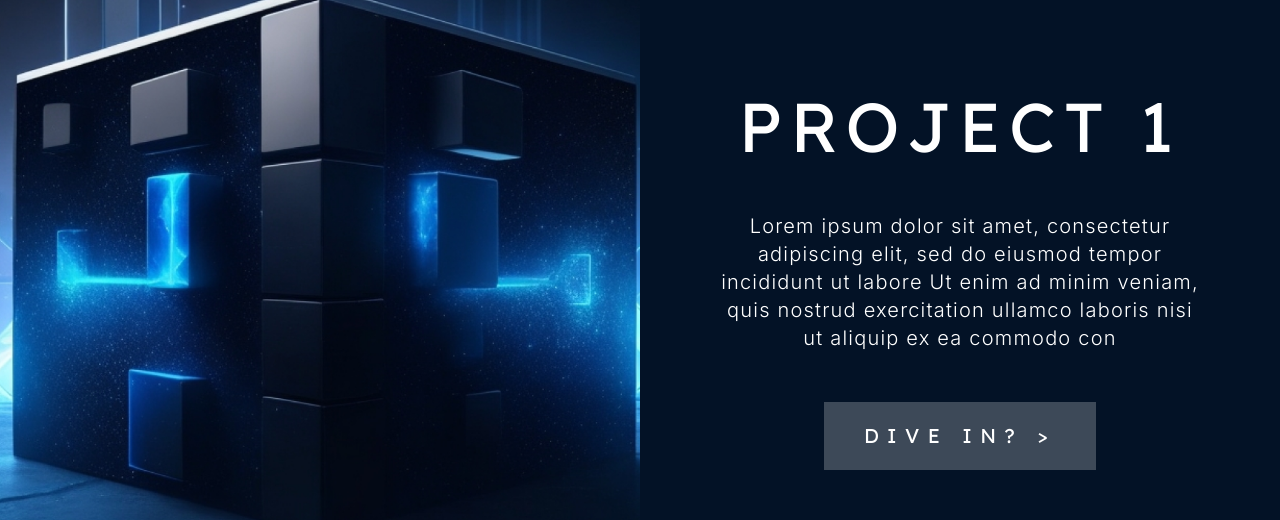
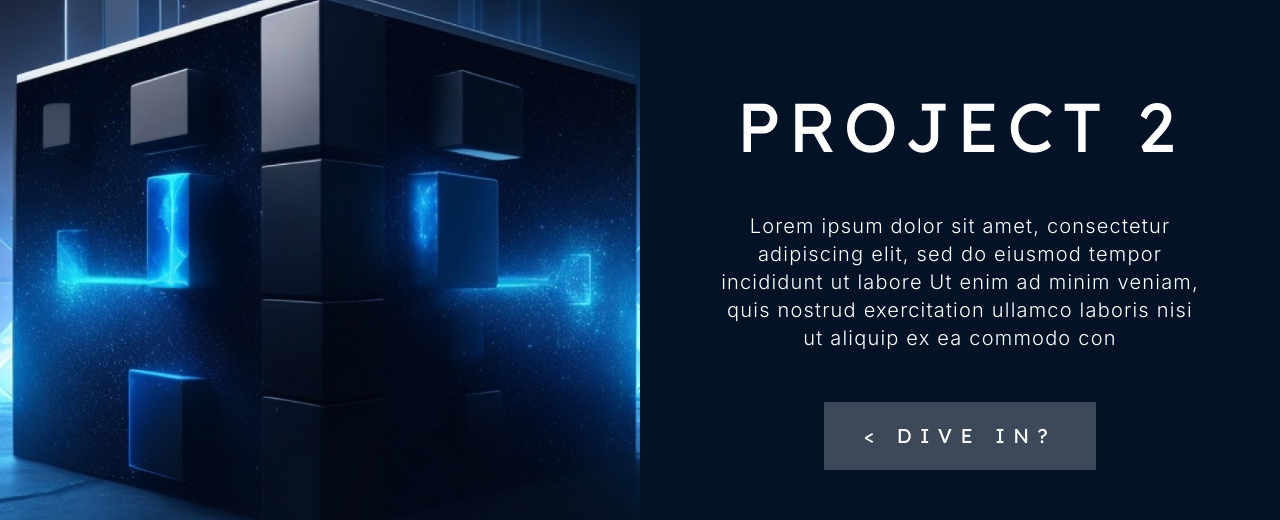
Before and after one commit to ommgh/synapse, a Next.js app: page / in a window 1280 px wide. Shown: the part 2530-3050 px from the top of the page. Built offline with nearby package versions, Linux system fonts and the light colour scheme.

Commit message:
added components

```diff
--- a/app/page.tsx
+++ b/app/page.tsx
@@ -1,8 +1,7 @@
 "use client";
 
 import LandingPage from "@/components/LandingPage";
-import Project1 from "@/components/Projects/Project1";
-import Project2 from "@/components/Projects/Project2";
+import Project from "@/components/Projects/Project";
 import Tagline from "@/components/Tagline";
 
 export default function Home() {
@@ -10,8 +9,7 @@ export default function Home() {
     <main className="min-h-screen overflow-x-hidden">
       <LandingPage />
       <Tagline />
-      <Project1 />
-      <Project2 />
+      <Project />
     </main>
   )
 }
--- /dev/null
+++ b/components/Projects/Project.tsx
@@ -0,0 +1,13 @@
+import Project1 from "./Project1"
+import Project2 from "./Project2"
+
+const Project = () => {
+    return (
+        <>
+            <Project1 />
+            <Project2 />
+        </>
+    )
+}
+
+export default Project
--- a/components/Projects/Project2.tsx
+++ b/components/Projects/Project2.tsx
@@ -14,7 +14,7 @@ const Project2 = () => {
             >
                 <h1
                 className={`font-bold text-[69px] leading-[112px] tracking-[8px] uppercase ${lexend.className}`}
-                >Project 1</h1>
+                >Project 2</h1>
 
                 <p
                 className='text-xl font-light text-center tracking-[1.2px] w-3/4'
@@ -22,7 +22,7 @@ const Project2 = () => {
 
                 <button
                 className={`bg-white/[.23] tracking-[8.4px] font-semibold text-xl text-center px-[40px] py-[20px] mt-[20px] ${lexend.className}`}
-                >DIVE IN? &gt;</button>
+                >&lt; DIVE IN?</button>
             </div>
         </div>
     )
```
